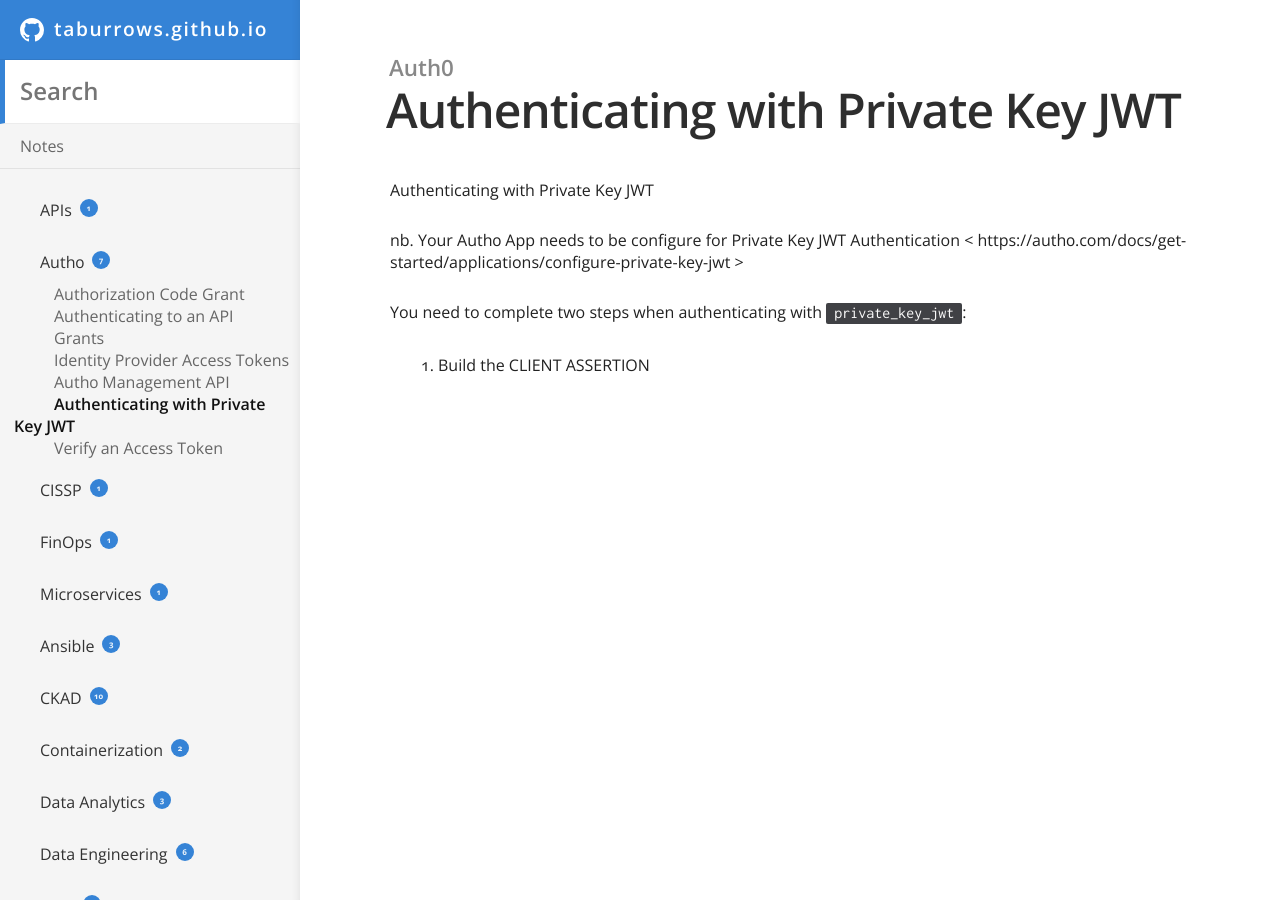
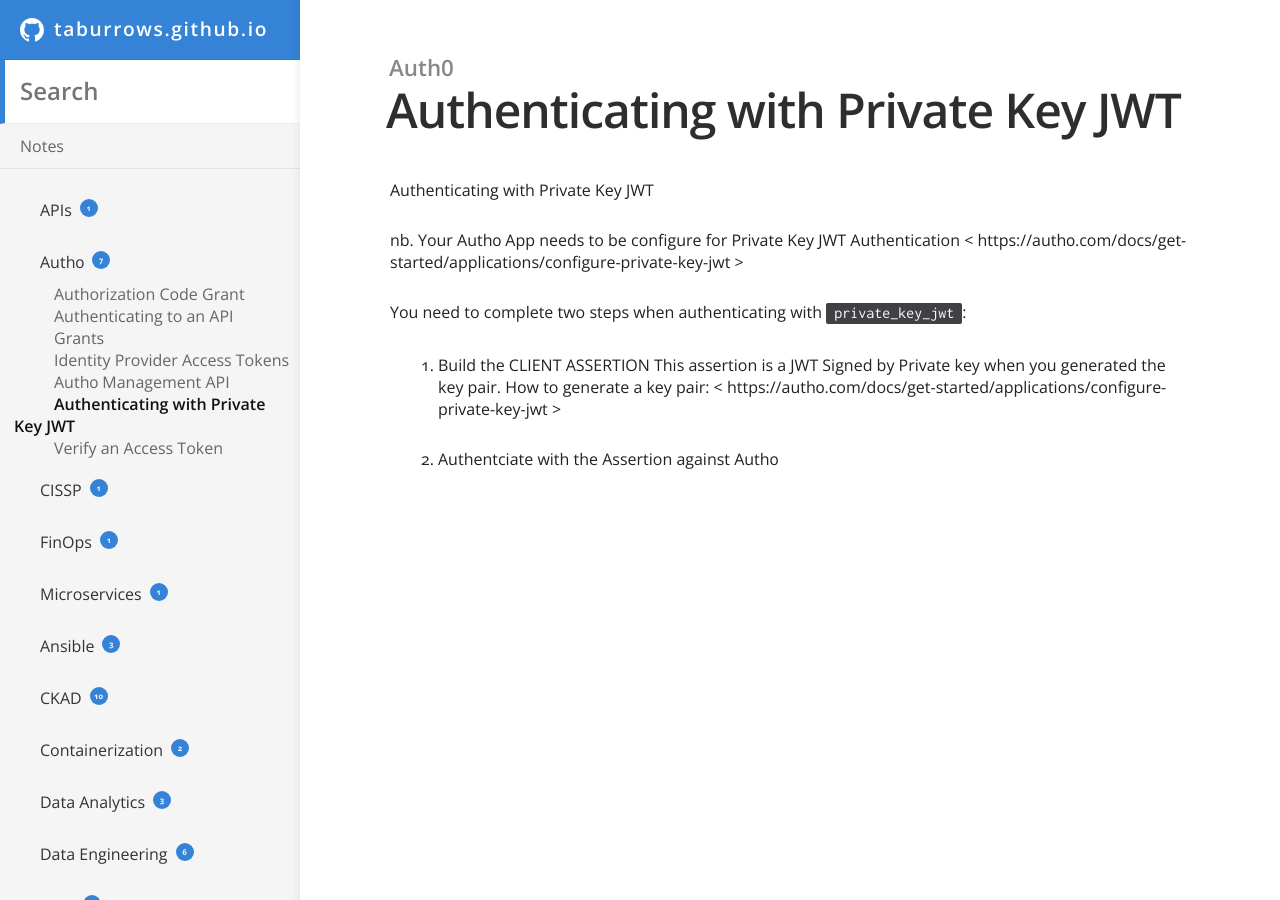
Before and after one commit to TABurrows/taburrows.github.io, a Jekyll site: the page built from _docs/Auth0/private-key-jwt.md, in a window 1280 px wide and 900 px high. Built offline with Jekyll 4.4.1, drawn with Linux system fonts in a browser that asks for light colours.

Commit message:
Updated the old Private Key JWT

```diff
--- a/_docs/Auth0/private-key-jwt.md
+++ b/_docs/Auth0/private-key-jwt.md
@@ -11,3 +11,7 @@ nb. Your Auth0 App needs to be configure for Private Key JWT Authentication < ht
 You need to complete two steps when authenticating with `private_key_jwt`:
 
 1. Build the CLIENT ASSERTION
+    This assertion is a JWT Signed by Private key when you generated the key pair.
+    How to generate a key pair: < https://auth0.com/docs/get-started/applications/configure-private-key-jwt >
+
+2. Authentciate with the Assertion against Auth0
```
